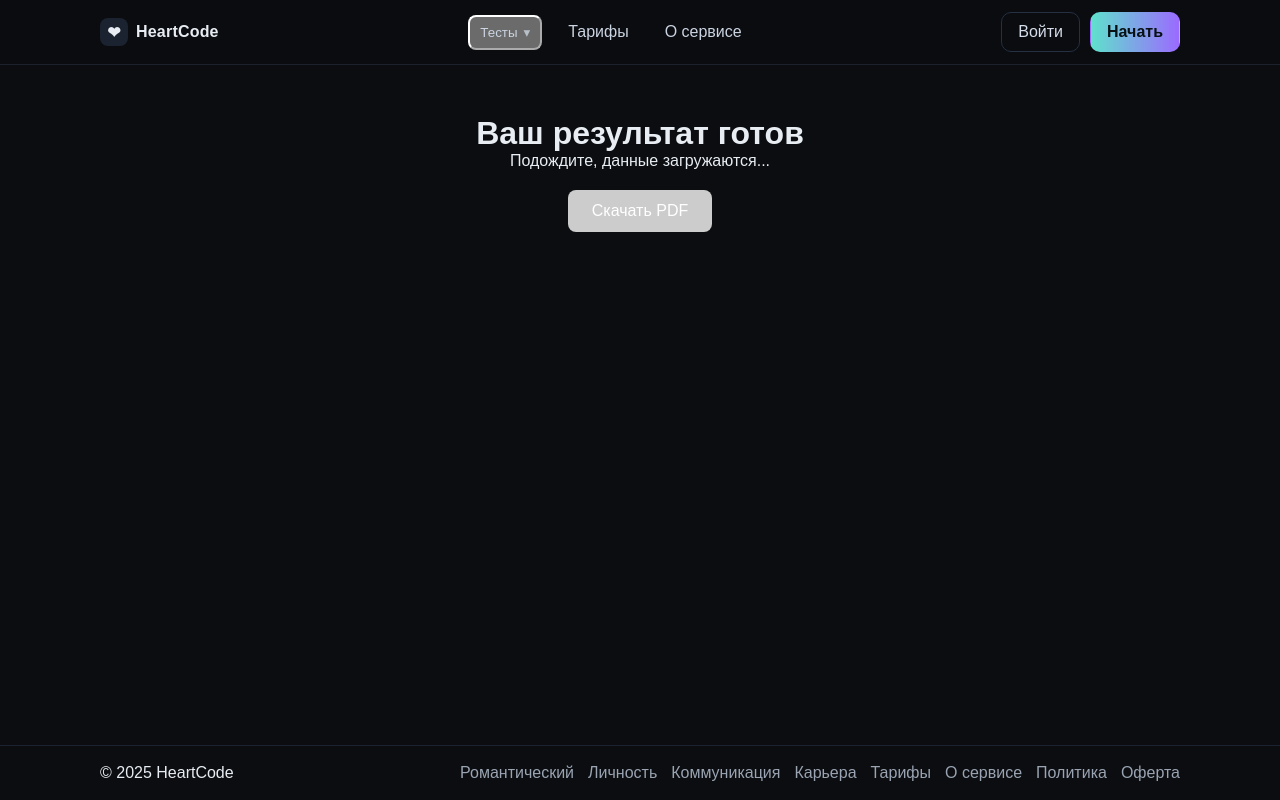
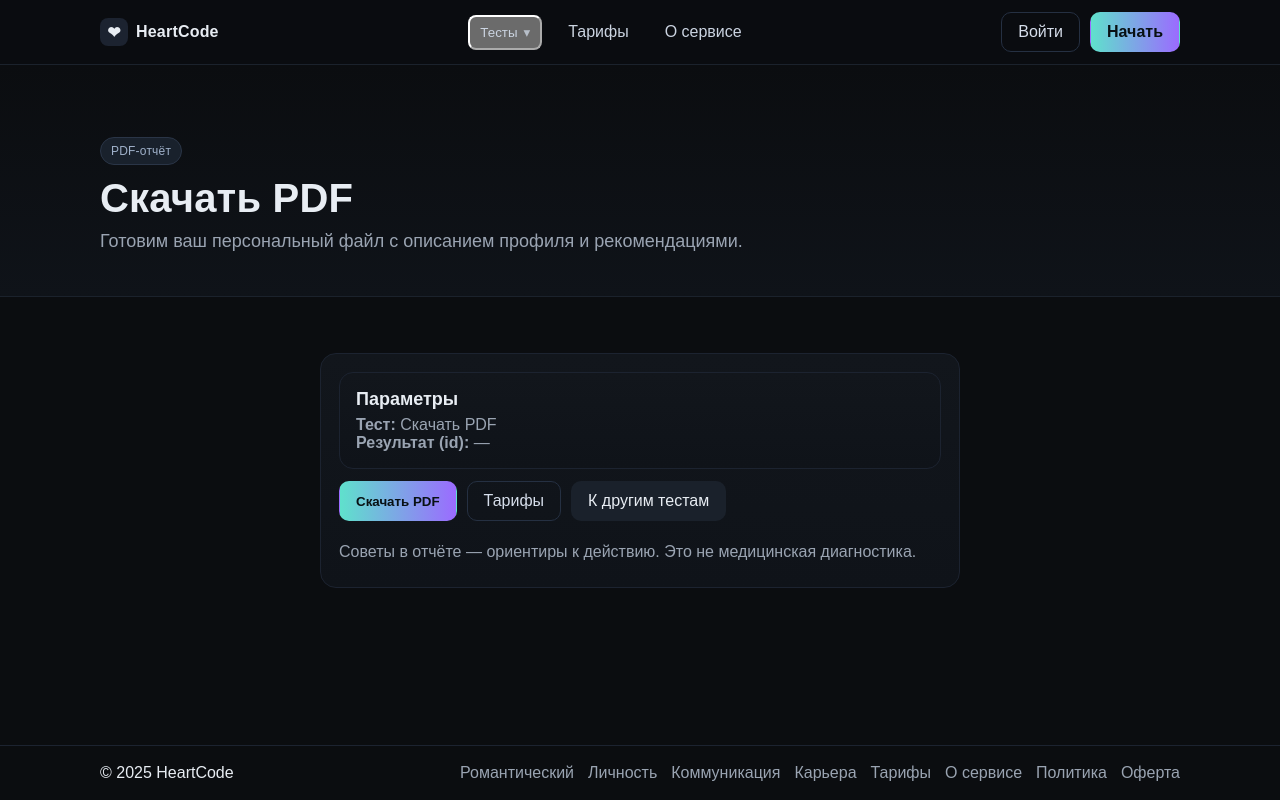
Before and after one commit to tamerlan-murzalin/PersonaTests, a Next.js app: page /download in a window 1280 px wide. Built offline with nearby package versions, Linux system fonts and the light colour scheme.

Commit message:
feat(stress): добавлен тест стресса (weights + длинные тексты); поддержка PDF для stress; обновлены /download (gender-логика) и / (карточка теста); добавлен data/StressArchetypes.json

```diff
--- a/pages/download.js
+++ b/pages/download.js
@@ -1,25 +1,66 @@
 // pages/download.js
 import { useRouter } from "next/router";
-import { useEffect, useState } from "react";
+import { useEffect, useMemo, useState } from "react";
+import Head from "next/head";
+import Link from "next/link";
 
-export default function Download() {
+const LABELS = {
+  romantic: "Романтический профиль",
+  personality: "Стиль личности",
+  communication: "Коммуникация",
+  career: "Карьера",
+  stress: "Стресс и выгорание",
+};
+
+// Пол нужен только этим тестам
+const NEEDS_GENDER = new Set(["romantic", "personality"]);
+const GENDERS = [
+  { value: "male", label: "Мужской" },
+  { value: "female", label: "Женский" },
+];
+
+export default function DownloadPage() {
   const router = useRouter();
-  const { testType, resultId, gender } = router.query;
-  const [ready, setReady] = useState(false);
 
+  const [testType, setTestType] = useState("");
+  const [resultId, setResultId] = useState("");
+  const [gender, setGender] = useState("");
+  const [loading, setLoading] = useState(false);
+  const [err, setErr] = useState("");
+
+  // Подхватываем параметры из URL
   useEffect(() => {
     if (!router.isReady) return;
-    // Enable if we have gender OR (testType & resultId)
-    setReady(Boolean(gender) || (Boolean(testType) && Boolean(resultId)));
-  }, [router.isReady, testType, resultId, gender]);
+    const q = router.query || {};
+    const t = String(q.testType || "").toLowerCase();
+    const r = q.resultId != null ? String(q.resultId) : "";
+    const g = q.gender ? String(q.gender).toLowerCase() : "";
 
-  const handleDownload = async () => {
-    const payload =
-      (testType && resultId)
-        ? { testType, resultId, gender }
-        : { testType: "personality", resultId: 0, gender }; // safe fallback
+    setTestType(t);
+    setResultId(r);
+    setGender(g);
+  }, [router.isReady, router.query]);
+
+  const title = useMemo(() => LABELS[testType] || "Скачать PDF", [testType]);
+  const needGender = NEEDS_GENDER.has(testType);
+  const ready = Boolean(testType) && Boolean(resultId) && (!needGender || Boolean(gender));
+
+  async function handleDownload() {
+    setErr("");
+
+    if (!testType) return setErr("Не указан тип теста (testType).");
+    if (!resultId) return setErr("Не указан результат (resultId).");
+    if (needGender && !gender) return setErr("Выберите пол, чтобы продолжить.");
 
     try {
+      setLoading(true);
+
+      const payload = {
+        testType,
+        resultId,
+        ...(needGender ? { gender } : {}),
+      };
+
       const res = await fetch("/api/generate-pdf", {
         method: "POST",
         headers: { "Content-Type": "application/json" },
@@ -27,50 +68,128 @@ export default function Download() {
       });
 
       const contentType = res.headers.get("content-type") || "";
+
       if (!res.ok || !contentType.includes("application/pdf")) {
-        // Read the server message for easier debugging
-        const errText = await res.text();
-        alert("PDF not returned. Server said:\n" + errText);
-        return;
-        // (This prevents saving HTML/JSON as .pdf, which macOS Preview can't open)
+        // читаем тело для удобной диагностики
+        const txt = await res.text();
+        throw new Error(txt || `HTTP ${res.status}`);
       }
+
+      // Имя файла из Content-Disposition
+      const disp = res.headers.get("content-disposition") || "";
+      let filename = `${testType}-${needGender ? gender : "result"}.pdf`;
+      const m = /filename="(.+?)"/i.exec(disp);
+      if (m && m[1]) filename = m[1];
 
       const blob = await res.blob();
       const url = window.URL.createObjectURL(blob);
       const a = document.createElement("a");
-      const name = `${payload.testType}-${payload.gender || "result"}.pdf`;
       a.href = url;
-      a.download = name;
+      a.download = filename;
       document.body.appendChild(a);
       a.click();
       a.remove();
       window.URL.revokeObjectURL(url);
-    } catch (err) {
-      alert("Network error: " + err.message);
+    } catch (e) {
+      setErr(String(e.message || e));
+    } finally {
+      setLoading(false);
     }
-  };
+  }
 
   return (
-    <div style={{ textAlign: "center", marginTop: "50px", fontFamily: "Arial, sans-serif" }}>
-      <h1>Ваш результат готов</h1>
-      <p>{ready ? "Нажмите, чтобы скачать PDF" : "Подождите, данные загружаются..."}</p>
+    <>
+      <Head>
+        <title>Скачать PDF — {title}</title>
+        <meta
+          name="description"
+          content="Скачайте персональный PDF-отчёт: описание профиля и практические советы."
+        />
+      </Head>
 
-      <button
-        onClick={handleDownload}
-        disabled={!ready}
-        style={{
-          padding: "12px 24px",
-          fontSize: "16px",
-          backgroundColor: ready ? "#4ECDC4" : "#ccc",
-          color: "#fff",
-          border: "none",
-          borderRadius: "8px",
-          cursor: ready ? "pointer" : "not-allowed",
-          marginTop: "20px",
-        }}
-      >
-        Скачать PDF
-      </button>
-    </div>
+      <main className="hc-home">
+        {/* HERO */}
+        <section className="landing__hero">
+          <div className="hc-container">
+            <span className="badge">PDF-отчёт</span>
+            <h1 className="hero__title">{title}</h1>
+            <p className="lead">
+              Готовим ваш персональный файл с описанием профиля и рекомендациями.
+            </p>
+          </div>
+        </section>
+
+        {/* CARD */}
+        <section className="hc-section">
+          <div className="hc-container">
+            <div className="card" style={{ maxWidth: 640, margin: "0 auto" }}>
+              <div className="hc-grid" style={{ gap: 12 }}>
+                <div className="hc-feature">
+                  <h3 className="hc-feature__title">Параметры</h3>
+                  <p className="hc-feature__text">
+                    <strong>Тест:</strong> {title}<br />
+                    <strong>Результат (id):</strong> {resultId || "—"}<br />
+                  </p>
+
+                  {NEEDS_GENDER.has(testType) && (
+                    <div style={{ marginTop: 8 }}>
+                      <label style={{ display: "block", marginBottom: 6 }}>
+                        <strong>Пол:</strong>
+                      </label>
+                      <select
+                        value={gender}
+                        onChange={(e) => setGender(e.target.value)}
+                        style={{
+                          background: "#0f1319",
+                          color: "#e8edf3",
+                          border: "1px solid #283248",
+                          borderRadius: 8,
+                          padding: "8px 12px",
+                        }}
+                      >
+                        <option value="">— выбрать —</option>
+                        {GENDERS.map((g) => (
+                          <option key={g.value} value={g.value}>
+                            {g.label}
+                          </option>
+                        ))}
+                      </select>
+                    </div>
+                  )}
+                </div>
+
+                {err && (
+                  <div className="hc-quote" style={{ borderColor: "#a44" }}>
+                    <strong>Ошибка:</strong> {err}
+                  </div>
+                )}
+
+                <div style={{ display: "flex", gap: 10, flexWrap: "wrap" }}>
+                  <button
+                    onClick={handleDownload}
+                    disabled={!ready || loading}
+                    className="hc-btn hc-btn--primary"
+                    title={!ready ? "Заполните недостающие параметры" : "Скачать PDF"}
+                  >
+                    {loading ? "Формируем PDF…" : "Скачать PDF"}
+                  </button>
+
+                  <Link href="/pricing" className="hc-btn hc-btn--ghost">
+                    Тарифы
+                  </Link>
+                  <Link href="/#tests" className="hc-btn">
+                    К другим тестам
+                  </Link>
+                </div>
+              </div>
+
+              <p className="card__text" style={{ marginTop: 12, color: "#9aa4b2" }}>
+                Советы в отчёте — ориентиры к действию. Это не медицинская диагностика.
+              </p>
+            </div>
+          </div>
+        </section>
+      </main>
+    </>
   );
 }
```
